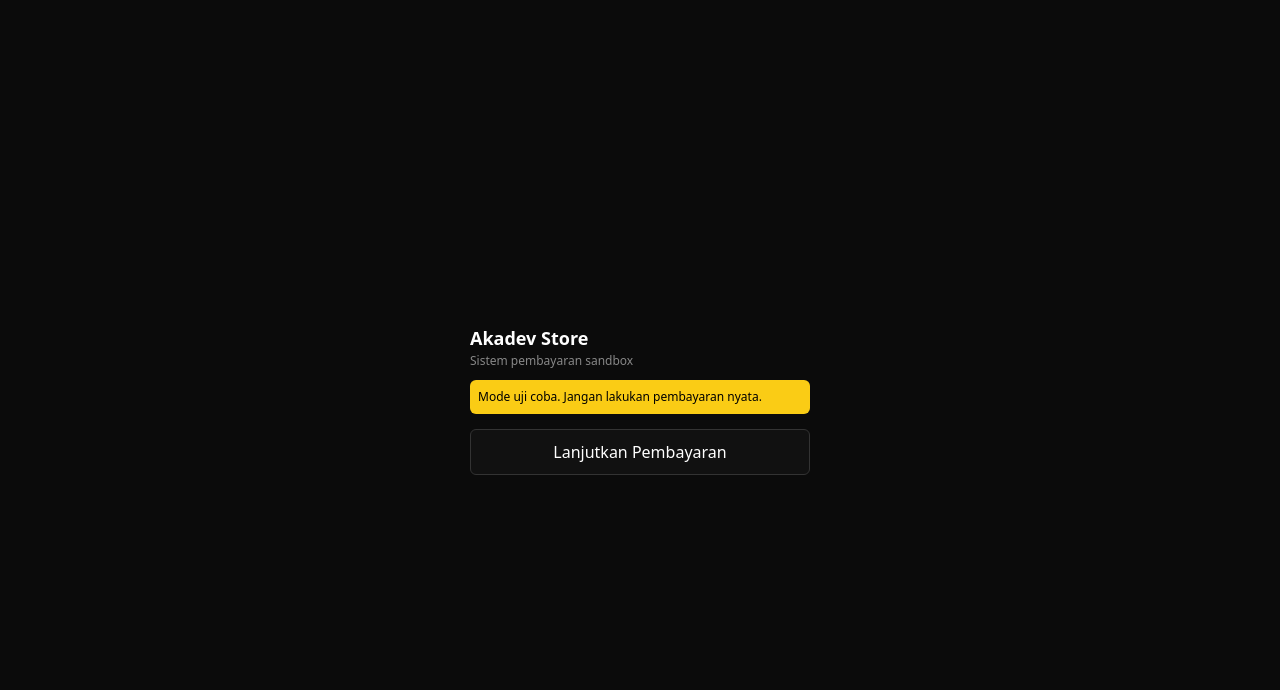
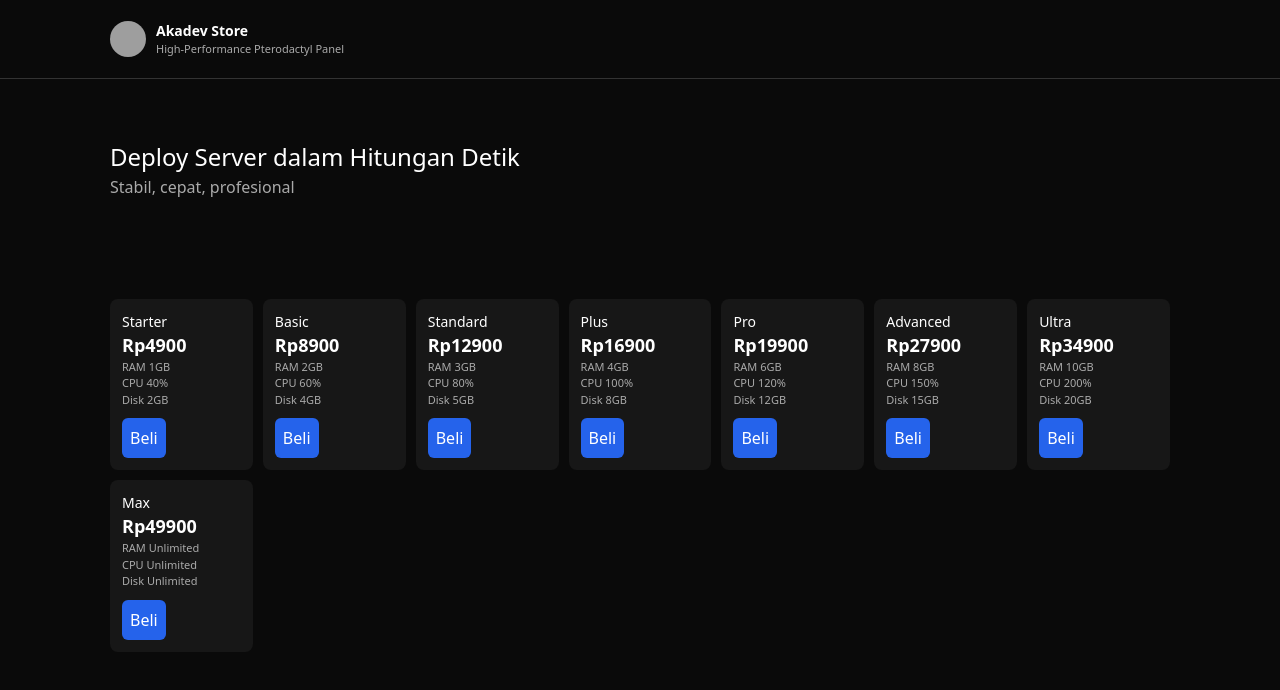
Before and after one commit to akaanakbaik/startup-tes, a React (Vite) app: page / in a window 1280 px wide. Shown: the top 690 px of the page. Built offline with nearby package versions, Linux system fonts and the light colour scheme; grey boxes are pictures that could not be loaded.

Commit message:
Create src/page/utama.jsx

```diff
--- a/src/page/utama.jsx
+++ b/src/page/utama.jsx
@@ -1,31 +1,107 @@
+import { useState } from "react"
 import { useNavigate } from "react-router-dom"
 
-export default function Utama() {
+export default function Utama(){
+
   const nav = useNavigate()
+  const [modal,setModal]=useState(false)
+  const [loading,setLoading]=useState(false)
 
-  return (
-    <div style={s.wrap}>
-      <div style={s.box}>
-        <div style={s.title}>Akadev Store</div>
-        <div style={s.desc}>Sistem pembayaran sandbox</div>
+  const buy = (plan)=>{
+    setLoading(true)
+    setTimeout(()=>{
+      setLoading(false)
+      nav("/pilih",{state:{plan}})
+    },800)
+  }
 
-        <div style={s.notice}>
-          Mode uji coba. Jangan lakukan pembayaran nyata.
+  return(
+    <div style={s.body}>
+
+      <header style={s.topbar}>
+        <div style={s.wrap}>
+          <div style={s.brand}>
+            <img src="https://raw.githubusercontent.com/akaanakbaik/my-cdn/main/file_000000000dec71faa172d7d8d6e29392.png" style={s.logo}/>
+            <div>
+              <div style={s.title}>Akadev Store</div>
+              <div style={s.sub}>High-Performance Pterodactyl Panel</div>
+            </div>
+          </div>
         </div>
+      </header>
 
-        <button style={s.btn} onClick={() => nav("/pilih")}>
-          Lanjutkan Pembayaran
-        </button>
-      </div>
+      <section style={s.hero}>
+        <div style={s.wrap}>
+          <h1 style={s.h1}>Deploy Server dalam Hitungan Detik</h1>
+          <p style={s.p}>Stabil, cepat, profesional</p>
+        </div>
+      </section>
+
+      <section style={s.section}>
+        <div style={s.wrap}>
+          <div style={s.grid}>
+
+            {plans.map((p,i)=>(
+              <div key={i} style={s.card}>
+                <div style={s.planName}>{p.name}</div>
+                <div style={s.price}>Rp{p.price}</div>
+
+                <div style={s.spec}>RAM {p.ram}</div>
+                <div style={s.spec}>CPU {p.cpu}</div>
+                <div style={s.spec}>Disk {p.disk}</div>
+
+                <button style={s.btn} onClick={()=>buy(p)}>
+                  {loading ? "Loading..." : "Beli"}
+                </button>
+              </div>
+            ))}
+
+          </div>
+        </div>
+      </section>
+
+      {modal && (
+        <div style={s.modal}>
+          <div style={s.modalBox}>
+            Sistem dalam pengembangan
+            <button onClick={()=>setModal(false)}>Tutup</button>
+          </div>
+        </div>
+      )}
+
     </div>
   )
 }
 
-const s = {
-  wrap: { minHeight:"100vh", background:"#0b0b0b", display:"flex", alignItems:"center", justifyContent:"center" },
-  box: { width:"100%", maxWidth:"380px", padding:"20px", color:"#fff" },
-  title: { fontSize:"18px", fontWeight:"600" },
-  desc: { fontSize:"12px", color:"#888", marginBottom:"10px" },
-  notice: { background:"#facc15", color:"#000", padding:"8px", fontSize:"12px", borderRadius:"6px" },
-  btn: { marginTop:"15px", width:"100%", padding:"10px", background:"#111", border:"1px solid #333", color:"#fff", borderRadius:"6px" }
+const plans=[
+{name:"Starter",price:"4900",ram:"1GB",cpu:"40%",disk:"2GB"},
+{name:"Basic",price:"8900",ram:"2GB",cpu:"60%",disk:"4GB"},
+{name:"Standard",price:"12900",ram:"3GB",cpu:"80%",disk:"5GB"},
+{name:"Plus",price:"16900",ram:"4GB",cpu:"100%",disk:"8GB"},
+{name:"Pro",price:"19900",ram:"6GB",cpu:"120%",disk:"12GB"},
+{name:"Advanced",price:"27900",ram:"8GB",cpu:"150%",disk:"15GB"},
+{name:"Ultra",price:"34900",ram:"10GB",cpu:"200%",disk:"20GB"},
+{name:"Max",price:"49900",ram:"Unlimited",cpu:"Unlimited",disk:"Unlimited"}
+]
+
+const s={
+body:{background:"#0a0a0a",color:"#fff",minHeight:"100vh"},
+wrap:{maxWidth:"1100px",margin:"auto",padding:"20px"},
+topbar:{borderBottom:"1px solid #333"},
+brand:{display:"flex",gap:"10px",alignItems:"center"},
+logo:{width:"36px",height:"36px",borderRadius:"50%"},
+title:{fontSize:"14px",fontWeight:"700"},
+sub:{fontSize:"11px",color:"#aaa"},
+hero:{padding:"40px 0"},
+h1:{fontSize:"24px"},
+p:{color:"#aaa"},
+section:{padding:"20px 0"},
+grid:{display:"grid",gridTemplateColumns:"repeat(auto-fit,minmax(140px,1fr))",gap:"10px"},
+card:{background:"#171717",padding:"12px",borderRadius:"8px"},
+planName:{fontSize:"14px"},
+price:{fontSize:"18px",fontWeight:"700"},
+spec:{fontSize:"11px",color:"#aaa"},
+btn:{marginTop:"10px",padding:"8px",background:"#2563eb",border:"none",color:"#fff",borderRadius:"6px"},
+modal:{position:"fixed",inset:0,background:"rgba(0,0,0,0.8)",display:"flex",justifyContent:"center",alignItems:"center"},
+modalBox:{background:"#111",padding:"20px"}
 }
```
